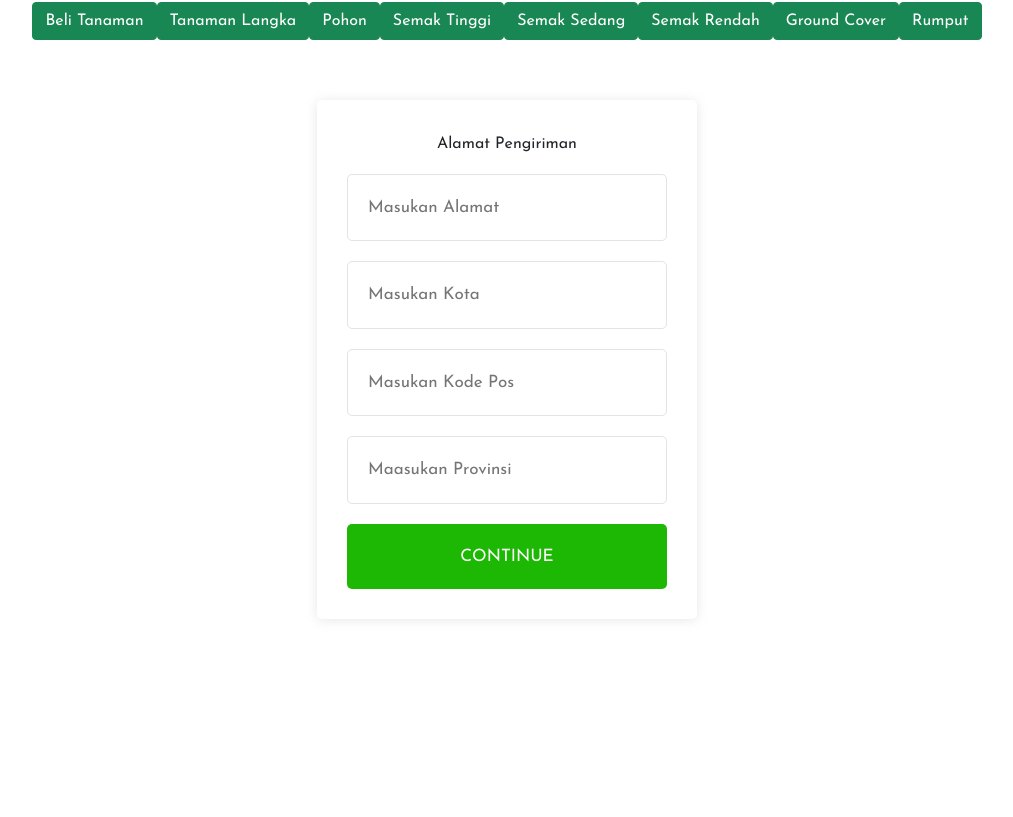
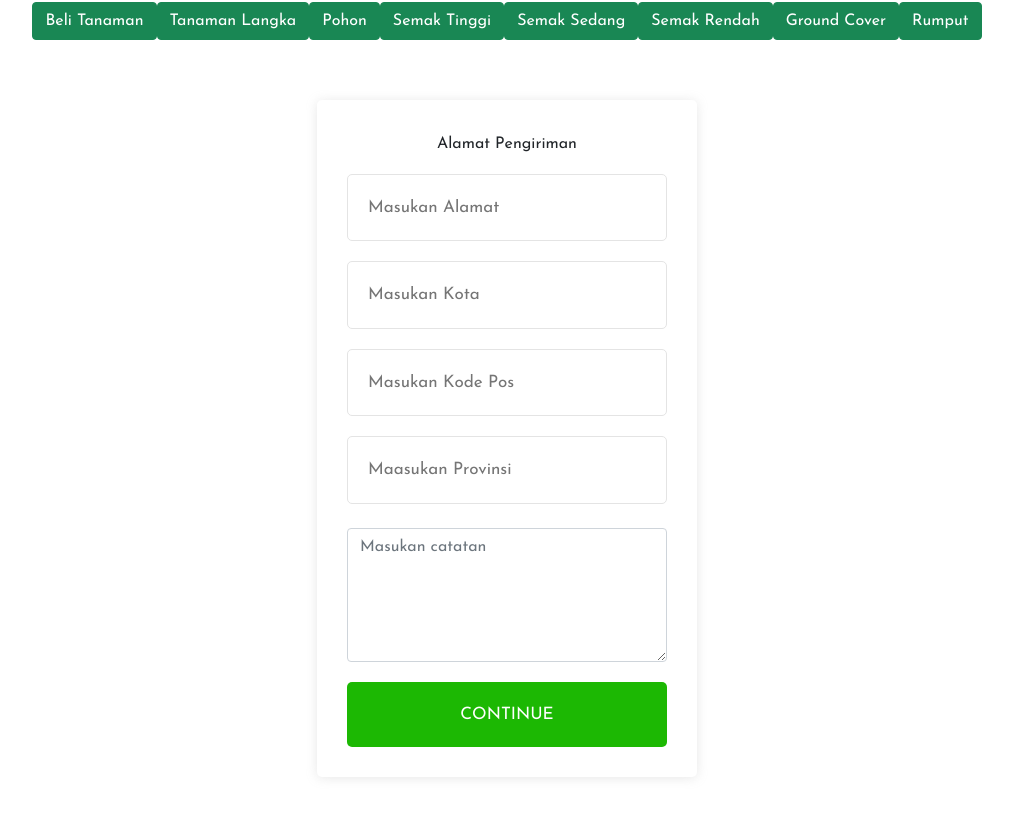
Before and after one commit to Muhammaddandipermana/theplant, a React (Create React App) app: page /shipping in a window 1280 px wide. Shown: the part 894-1711 px from the top of the page, without its empty margins (133-1146 px from the left). Before the commit the page ends 1563 px from the top, so only its background shows below. Built offline with nearby package versions, Linux system fonts and the light colour scheme; sample sign-in values are in the browser's storage.

Commit message:
Update ShippingScreen.js

```diff
--- a/src/screens/ShippingScreen.js
+++ b/src/screens/ShippingScreen.js
@@ -2,6 +2,7 @@ import React, { useState } from "react";
 import { useDispatch, useSelector } from "react-redux";
 import Header from "../components/Header";
 import { saveShippingAddress } from "../Redux/Actions/cartActions";
+import Form from 'react-bootstrap/Form';
 
 const ShippingScreen = ({ history }) => {
 
@@ -12,12 +13,13 @@ const ShippingScreen = ({ history }) => {
   const [city, setCity] = useState(shippingAddress.city);
   const [postalCode, setPostalCode] = useState(shippingAddress.postalCode);
   const [country, setCountry] = useState(shippingAddress.country);
+  const [catatan, setCatatan] = useState(shippingAddress.catatan);
 
   const dispatch = useDispatch();
 
   const submitHandler = (e) => {
     e.preventDefault();
-    dispatch(saveShippingAddress({ address, city, postalCode, country }));
+    dispatch(saveShippingAddress({ address, city, postalCode, country,catatan }));
     history.push("/payment");
   };
   return (
@@ -57,6 +59,13 @@ const ShippingScreen = ({ history }) => {
             required
             onChange={(e) => setCountry(e.target.value)}
           />
+          <Form.Group className="mt-4" controlId="exampleForm.ControlTextarea1">
+        <Form.Control as="textarea" rows={5}  type="text"
+            placeholder="Masukan catatan"
+            value={catatan}
+            required
+            onChange={(e) => setCatatan(e.target.value)}/>
+      </Form.Group>
           <button type="submit">Continue</button>
         </form>
       </div>
```
